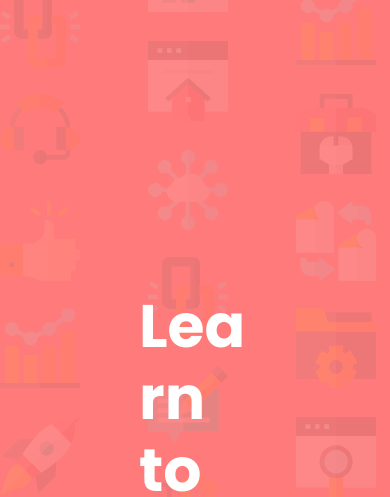
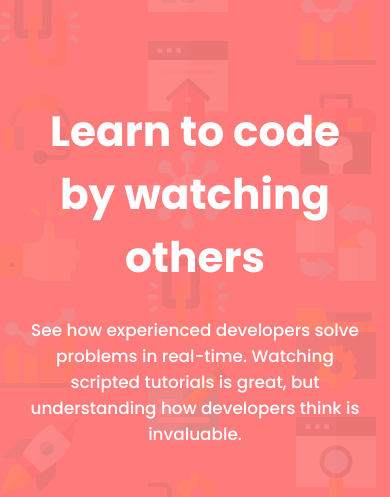
Before and after one commit to styamsingh/intro-component-sign-up-form, a plain HTML site: page index.html in a window 390 px wide. Shown: the top 497 px of the page. Drawn offline with nearby package versions, Linux system fonts and the light colour scheme.

Commit message:
optimize website for tablets and laptops

```diff
--- a/css/main.css
+++ b/css/main.css
@@ -115,7 +115,64 @@ input[type='password']:focus {
   color: hsl(0, 100%, 74%);
 }
 
-@media only screen and (max-device-width: 414px) {
+@media only screen and (max-width: 1300px) {
+  .container {
+    width: 100%;
+  }
+
+  .left-panel {
+    float: left;
+    width: 40%;
+    margin: 250px 5% 0 5%;
+  }
+
+  .right-panel {
+    float: right;
+    width: 45%;
+    margin: 100px 5% 0 0;
+  }
+
+  .hero-heading {
+    font: 700 60px Poppins, sans-serif;
+    line-height: 1.2;
+  }
+
+  .hero-paragraph {
+    font: 500 18px Poppins, sans-serif;
+  }
+
+  .form {
+    margin-bottom: 30px;
+  }
+}
+
+@media only screen and (max-width: 768px) {
+  .container {
+    width: 100%;
+  }
+
+  .left-panel {
+    float: none;
+    width: 90%;
+    margin: 100px auto 70px auto;
+  }
+
+  .right-panel {
+    float: none;
+    width: 90%;
+    margin: 0 auto;
+  }
+
+  .hero {
+    text-align: center;
+  }
+
+  .form {
+    margin-bottom: 30px;
+  }
+}
+
+@media only screen and (max-width: 414px) {
   .container {
     width: 100%;
   }
@@ -141,11 +198,12 @@ input[type='password']:focus {
   }
 
   .hero-paragraph {
-    font: 500 2.5vh Poppins, sans-serif;
+    font: 500 2vh Poppins, sans-serif;
   }
 
   .form {
     padding: 20px 20px 10px 20px;
+    margin-bottom: 30px;
   }
 
   input[type='text'],
```
